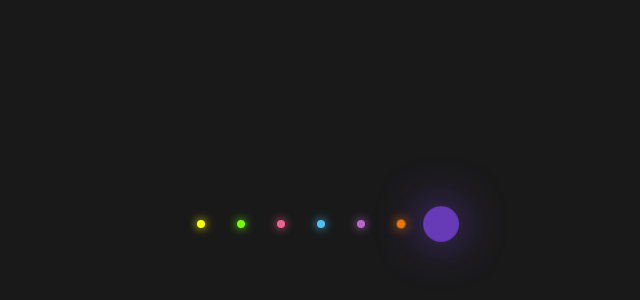
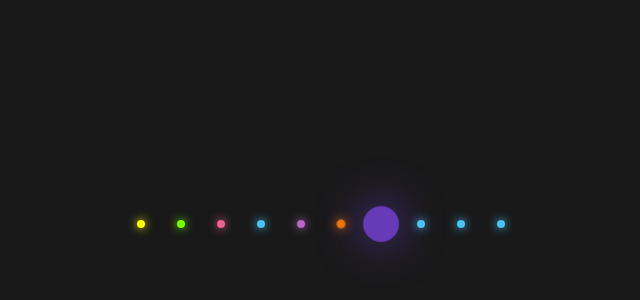
Before and after one commit to NahshonThompson/my-first-repo, a plain HTML site: page index.html in a window 1280 px wide. Shown: the part 176-476 px from the top of the page, without its empty margins (319-959 px from the left). Drawn offline with Linux system fonts and the light colour scheme.

Commit message:
added more dots

```diff
--- a/index.html
+++ b/index.html
@@ -15,6 +15,9 @@
     <li></li>
     <li></li>
     <li></li>
+    <li></li>
+    <li></li>
+    <li></li>
   </ul>
 </body>
 </html>
--- a/styles.css
+++ b/styles.css
@@ -77,3 +77,21 @@ ul li:nth-child(7) {
   background: #673ab7;
   box-shadow: 0 0 50px #673ab7;
 }
+
+ul li:nth-child(8) {
+  animation-delay: -0.8s;
+  background: #4fc3f7;
+  box-shadow: 0 0 50px #4fc3f7;
+}
+
+ul li:nth-child(9) {
+  animation-delay: -0.8s;
+  background: #4fc3f7;
+  box-shadow: 0 0 50px #4fc3f7;
+}
+
+ul li:nth-child(10) {
+  animation-delay: -0.8s;
+  background: #4fc3f7;
+  box-shadow: 0 0 50px #4fc3f7;
+}
```
